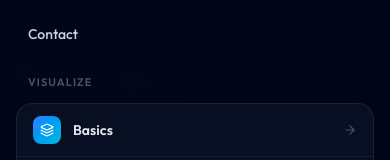
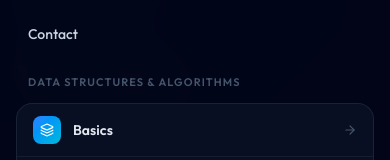
Before and after one commit to Archit1706/DSAverse, a Next.js app: page / in a window 390 px wide. Both pictures are taken after a click on the button "Toggle menu". Shown: the part 239-399 px from the top of the page. Built offline with nearby package versions, Linux system fonts and the light colour scheme.

Commit message:
Group the mega-menu into subject tabs

```diff
--- a/components/Navbar.jsx
+++ b/components/Navbar.jsx
@@ -2,6 +2,7 @@
 import React, { useState, useEffect, useRef, useCallback } from 'react';
 import { usePathname } from 'next/navigation';
 import { algorithmCategories } from '../data/algorithmCategories';
+import { SUBJECTS, subjectOfPath } from '../data/subjects';
 import {
     ChevronDown, Menu, X, BookOpen, ArrowRight,
     Layers, RefreshCw, ArrowUpDown, Search as SearchIcon,
@@ -189,8 +190,32 @@ const SLUG_OVERRIDES = {
 
 const toSlug = (name) => SLUG_OVERRIDES[name] ?? name.toLowerCase().replace(/['’]/g, '').replace(/[:\s]+/g, '-').replace(/[()]/g, '');
 
+/* Categories grouped by subject, in data/subjects.js order. A category missing
+   from that file still shows up — in a trailing "More" group — so forgetting
+   to register a section is visible in the menu rather than silently hiding it. */
+const SUBJECT_GROUPS = (() => {
+    const bySlug = new Map(VALID_CATS.map(c => [toSlug(c.name), c]));
+    const placed = new Set();
+    const groups = SUBJECTS.map(subject => {
+        const cats = subject.sections.map(slug => bySlug.get(slug)).filter(Boolean);
+        cats.forEach(c => placed.add(c));
+        return { ...subject, cats };
+    }).filter(g => g.cats.length > 0);
+    const rest = VALID_CATS.filter(c => !placed.has(c));
+    if (rest.length) groups.push({ id: 'more', name: 'More', shortName: 'More', tagline: '', cats: rest });
+    return groups;
+})();
+
+const pageCountOf = (cats) => cats.reduce((n, c) => n + c.algorithms.length, 0);
+
 /* ── Mega-menu dropdown ───────────────────────────────── */
-function MegaMenu({ onClose }) {
+function MegaMenu({ onClose, initialSubject }) {
+    // Open on the subject of the page you are on, so the menu starts where you are.
+    const [activeId, setActiveId] = useState(
+        SUBJECT_GROUPS.some(g => g.id === initialSubject) ? initialSubject : SUBJECT_GROUPS[0]?.id
+    );
+    const group = SUBJECT_GROUPS.find(g => g.id === activeId) ?? SUBJECT_GROUPS[0];
+
     return (
         <div className="absolute top-full right-0 mt-2 z-[60]
                         w-[700px] max-w-[calc(100vw-2rem)]
@@ -204,19 +229,33 @@ function MegaMenu({ onClose }) {
             <div className="h-px w-full"
                 style={{ background: 'linear-gradient(90deg,#3b82f6,#8b5cf6,#ec4899)' }} />
 
-            {/* header row */}
-            <div className="px-4 pt-3 pb-2 flex items-center justify-between flex-shrink-0">
-                <span className="text-[11px] font-semibold uppercase tracking-widest text-slate-500">
-                    Visualize
-                </span>
-                <span className="text-[11px] text-slate-600 font-mono">
-                    {VALID_CATS.reduce((n, c) => n + c.algorithms.length, 0)}+ algorithms
+            {/* subject tabs */}
+            <div className="px-3 pt-3 pb-2 flex items-center justify-between gap-3 flex-shrink-0">
+                <div role="tablist" aria-label="Subjects" className="flex items-center gap-1">
+                    {SUBJECT_GROUPS.map(g => {
+                        const active = g.id === group.id;
+                        return (
+                            <button key={g.id} role="tab" aria-selected={active}
+                                onClick={() => setActiveId(g.id)}
+                                className={`text-xs font-semibold px-3 py-1.5 rounded-lg border transition-colors ${active
+                                    ? 'bg-white/10 text-white border-white/15'
+                                    : 'text-slate-500 border-transparent hover:text-slate-300 hover:bg-white/5'}`}>
+                                {g.shortName}
+                                <span className={`ml-1.5 font-mono text-[10px] ${active ? 'text-slate-400' : 'text-slate-600'}`}>
+                                    {pageCountOf(g.cats)}
+                                </span>
+                            </button>
+                        );
+                    })}
+                </div>
+                <span className="text-[11px] text-slate-600 truncate hidden sm:block">
+                    {group.tagline}
                 </span>
             </div>
 
-            {/* 3-column category grid */}
-            <div className="px-3 pb-3 overflow-y-auto flex-1 grid grid-cols-3 gap-1">
-                {VALID_CATS.map((cat) => {
+            {/* 3-column category grid for the active subject */}
+            <div role="tabpanel" className="px-3 pb-3 overflow-y-auto flex-1 grid grid-cols-3 gap-1 content-start">
+                {group.cats.map((cat) => {
                     const meta = CAT_META[cat.name] ?? { icon: <BarChart2 className="w-3.5 h-3.5"/>, grad: 'from-slate-500 to-slate-600' };
                     const slug = toSlug(cat.name);
                     return (
@@ -350,7 +389,7 @@ export default function Navbar() {
                                 <ChevronDown className={`h-3.5 w-3.5 text-slate-400 transition-transform duration-200
                                                         ${activeDropdown ? 'rotate-180' : ''}`} />
                             </button>
-                            {activeDropdown && <MegaMenu onClose={() => setActiveDropdown(false)} />}
+                            {activeDropdown && <MegaMenu onClose={() => setActiveDropdown(false)} initialSubject={subjectOfPath(pathname)} />}
                         </div>
 
                         <Link href="/cheatsheet"
@@ -447,15 +486,16 @@ export default function Navbar() {
                             Contact
                         </Link>
 
-                        {/* Categories */}
-                        <div className="pt-3">
+                        {/* Categories, grouped by subject */}
+                        {SUBJECT_GROUPS.map(group => (
+                        <div key={group.id} className="pt-3">
                             <p className="px-3 py-1 text-[11px] font-semibold uppercase
                                         tracking-widest text-slate-600 mb-2">
-                                Visualize
+                                {group.name}
                             </p>
 
                             <div className="space-y-2">
-                                {VALID_CATS.map((cat) => {
+                                {group.cats.map((cat) => {
                                     const meta = CAT_META[cat.name] ?? { icon: null, grad: 'from-slate-500 to-slate-600' };
                                     const slug = toSlug(cat.name);
                                     return (
@@ -497,6 +537,7 @@ export default function Navbar() {
                                 })}
                             </div>
                         </div>
+                        ))}
 
                         {/* CTA */}
                         <div className="pt-4">
```
